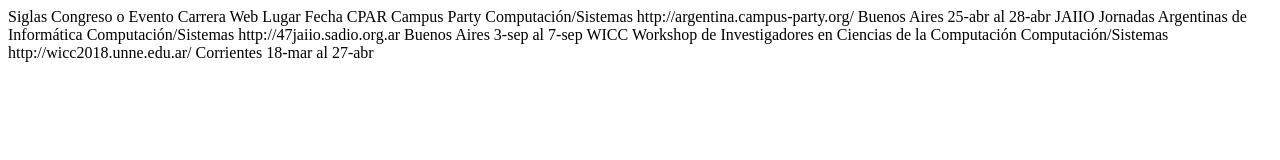
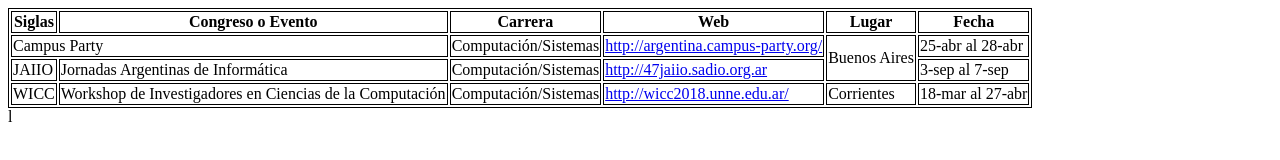
Before and after one commit to UCC-LabCompu2/ejercicios2022-ossanaTomas, a plain HTML site: page Ejercicios-HTML/ej_tablas.html in a window 1280 px wide. Drawn offline with Linux system fonts and the light colour scheme.

Commit message:
se hizo ejercicio de tablas

```diff
--- a/Ejercicios-HTML/ej_tablas.html
+++ b/Ejercicios-HTML/ej_tablas.html
@@ -15,33 +15,46 @@
 <!--Elimine las siglas CPAR, y 'Campus Party' debe ocupar 2 celdas-->
 <!--Como campus party y Jaiio comparten el mismo lugar, unifique las celdas que contienen 'Buenos Aires'-->
 <body>
+           <!-- Hola mundo-->
+<table>
+    <thead>
+        <th> Siglas</th>
+        <th> Congreso o Evento</th>
+        <th> Carrera</th>
+        <th> Web</th>
+        <th>Lugar</th>
+        <th> Fecha</th>
 
-Siglas
-Congreso o Evento
-Carrera
-Web
-Lugar
-Fecha
+    </thead>
+    <tbody>
+    <tr>
+        <td colspan="2"> Campus Party</td>
+        <td>Computación/Sistemas</td>
+        <td> <a href =" http://argentina.campus-party.org/ ">http://argentina.campus-party.org/ </a></td>
+        <td rowspan="2"> Buenos Aires</td>
+        <td>25-abr al 28-abr</td>
 
-CPAR
-Campus Party
-Computación/Sistemas
-http://argentina.campus-party.org/
-Buenos Aires
-25-abr al 28-abr
+    </tr>
 
-JAIIO
-Jornadas Argentinas de Informática
-Computación/Sistemas
-http://47jaiio.sadio.org.ar
-Buenos Aires
-3-sep al 7-sep
+    <tr>
+        <td> JAIIO</td>
+        <td>Jornadas Argentinas de Informática</td>
+        <td> Computación/Sistemas</td>
+        <td> <a href=" http://47jaiio.sadio.org.ar ">http://47jaiio.sadio.org.ar </a</td>
 
-WICC
-Workshop de Investigadores en Ciencias de la Computación
-Computación/Sistemas
-http://wicc2018.unne.edu.ar/
-Corrientes
-18-mar al 27-abr
+        <td>3-sep al 7-sep</td>
+    </tr>
+
+    <tr>
+        <td> WICC
+        <td>  Workshop de Investigadores en Ciencias de la Computación</td>
+        <td>  Computación/Sistemas</td>
+        <td> <a href=" http://wicc2018.unne.edu.ar/ "> http://wicc2018.unne.edu.ar/ </a> </td>
+        <td>Corrientes</td>
+        <td>18-mar al 27-abr</td>
+    </tr>
+    </tbody>
+</table>
+
 </body>
-</html>
+</html>l
```
Also changed, not shown: Ejercicios-HTML/ej_listas.html (+25 -20 lines), Ejercicios-HTML/ej_noticia.html (+3 -0 lines).
